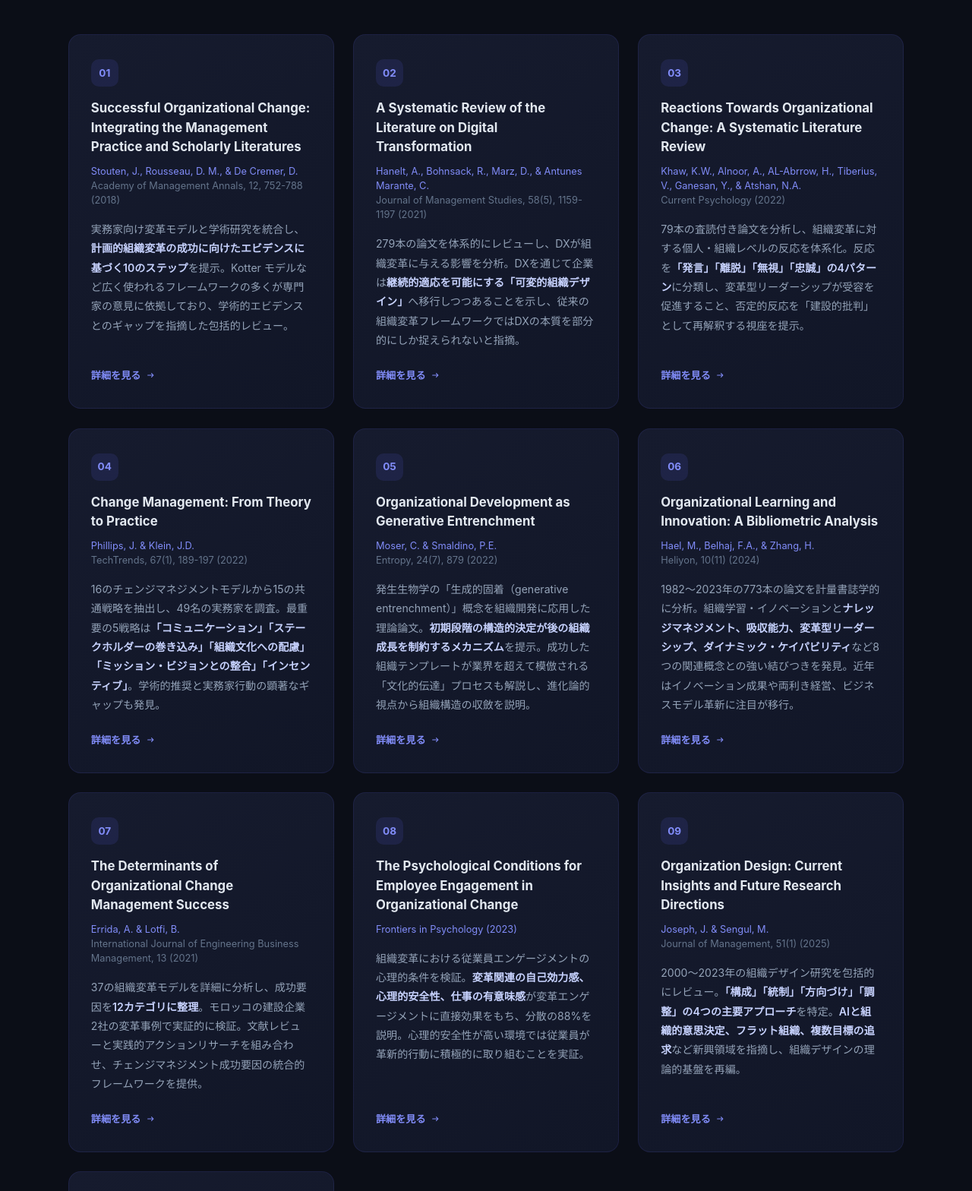
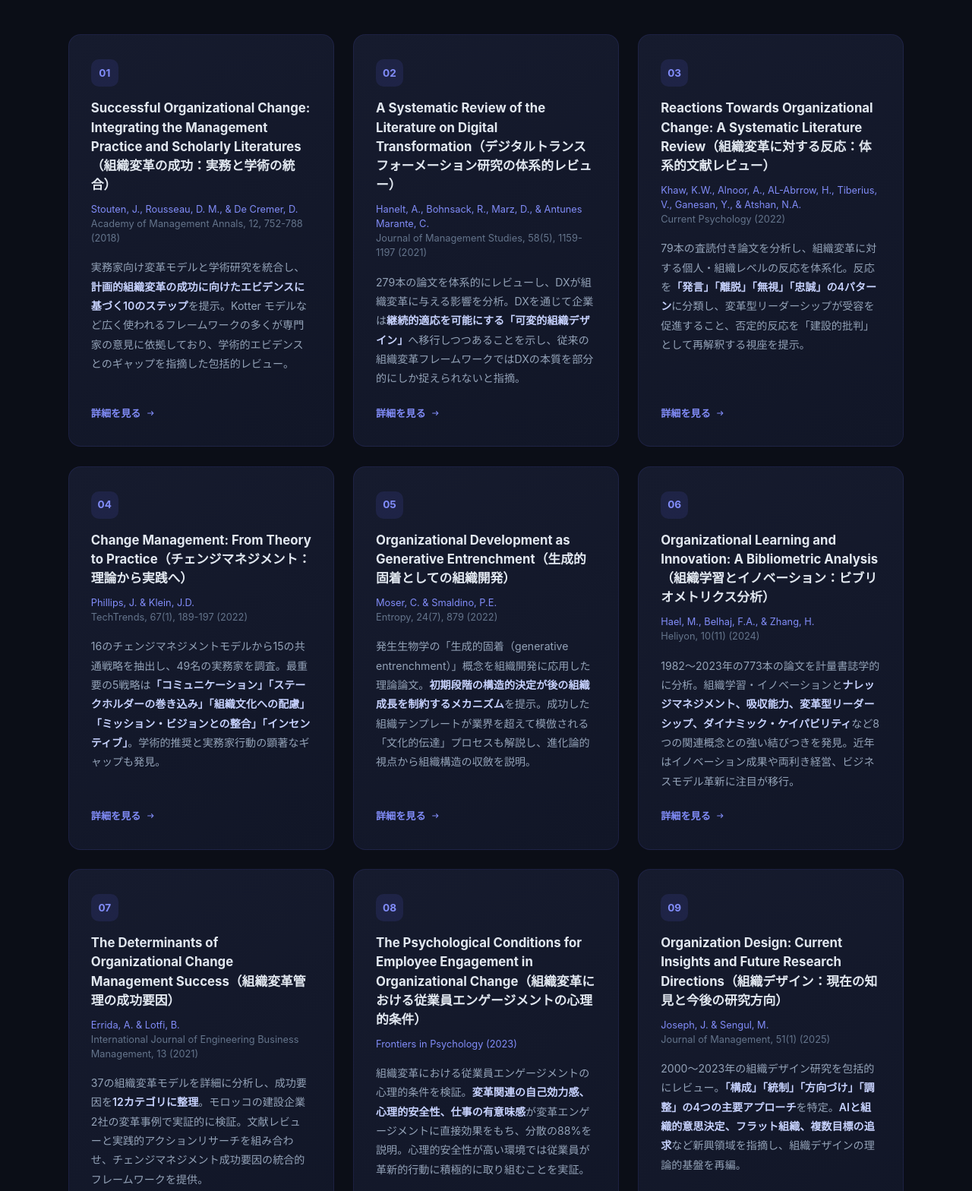
Before and after one commit to kjtcy1982/od-papers-2026, a plain HTML site: page index.html in a window 1280 px wide. Shown: the part 621-2189 px from the top of the page at 76% size. Drawn offline with Linux system fonts and the light colour scheme.

Commit message:
論文タイトルに日本語訳を括弧書きで追加
全ページ（トップ・論文詳細・テーマ別）の論文タイトルに
英語タイトル（日本語タイトル）の形式で日本語訳を併記

Co-Authored-By: Claude Opus 4.6 <noreply@anthropic.com>

```diff
--- a/index.html
+++ b/index.html
@@ -178,7 +178,7 @@
     <!-- 1 -->
     <a class="card" href="papers/01.html">
       <div class="card-num">01</div>
-      <h3>Successful Organizational Change: Integrating the Management Practice and Scholarly Literatures</h3>
+      <h3>Successful Organizational Change: Integrating the Management Practice and Scholarly Literatures（組織変革の成功：実務と学術の統合）</h3>
       <div class="card-meta">
         <span>Stouten, J., Rousseau, D. M., &amp; De Cremer, D.</span><br>
         Academy of Management Annals, 12, 752-788 (2018)
@@ -194,7 +194,7 @@
     <!-- 2 -->
     <a class="card" href="papers/02.html">
       <div class="card-num">02</div>
-      <h3>A Systematic Review of the Literature on Digital Transformation</h3>
+      <h3>A Systematic Review of the Literature on Digital Transformation（デジタルトランスフォーメーション研究の体系的レビュー）</h3>
       <div class="card-meta">
         <span>Hanelt, A., Bohnsack, R., Marz, D., &amp; Antunes Marante, C.</span><br>
         Journal of Management Studies, 58(5), 1159-1197 (2021)
@@ -210,7 +210,7 @@
     <!-- 3 -->
     <a class="card" href="papers/03.html">
       <div class="card-num">03</div>
-      <h3>Reactions Towards Organizational Change: A Systematic Literature Review</h3>
+      <h3>Reactions Towards Organizational Change: A Systematic Literature Review（組織変革に対する反応：体系的文献レビュー）</h3>
       <div class="card-meta">
         <span>Khaw, K.W., Alnoor, A., AL-Abrrow, H., Tiberius, V., Ganesan, Y., &amp; Atshan, N.A.</span><br>
         Current Psychology (2022)
@@ -226,7 +226,7 @@
     <!-- 4 -->
     <a class="card" href="papers/04.html">
       <div class="card-num">04</div>
-      <h3>Change Management: From Theory to Practice</h3>
+      <h3>Change Management: From Theory to Practice（チェンジマネジメント：理論から実践へ）</h3>
       <div class="card-meta">
         <span>Phillips, J. &amp; Klein, J.D.</span><br>
         TechTrends, 67(1), 189-197 (2022)
@@ -242,7 +242,7 @@
     <!-- 5 -->
     <a class="card" href="papers/05.html">
       <div class="card-num">05</div>
-      <h3>Organizational Development as Generative Entrenchment</h3>
+      <h3>Organizational Development as Generative Entrenchment（生成的固着としての組織開発）</h3>
       <div class="card-meta">
         <span>Moser, C. &amp; Smaldino, P.E.</span><br>
         Entropy, 24(7), 879 (2022)
@@ -258,7 +258,7 @@
     <!-- 6 -->
     <a class="card" href="papers/06.html">
       <div class="card-num">06</div>
-      <h3>Organizational Learning and Innovation: A Bibliometric Analysis</h3>
+      <h3>Organizational Learning and Innovation: A Bibliometric Analysis（組織学習とイノベーション：ビブリオメトリクス分析）</h3>
       <div class="card-meta">
         <span>Hael, M., Belhaj, F.A., &amp; Zhang, H.</span><br>
         Heliyon, 10(11) (2024)
@@ -274,7 +274,7 @@
     <!-- 7 -->
     <a class="card" href="papers/07.html">
       <div class="card-num">07</div>
-      <h3>The Determinants of Organizational Change Management Success</h3>
+      <h3>The Determinants of Organizational Change Management Success（組織変革管理の成功要因）</h3>
       <div class="card-meta">
         <span>Errida, A. &amp; Lotfi, B.</span><br>
         International Journal of Engineering Business Management, 13 (2021)
@@ -290,7 +290,7 @@
     <!-- 8 -->
     <a class="card" href="papers/08.html">
       <div class="card-num">08</div>
-      <h3>The Psychological Conditions for Employee Engagement in Organizational Change</h3>
+      <h3>The Psychological Conditions for Employee Engagement in Organizational Change（組織変革における従業員エンゲージメントの心理的条件）</h3>
       <div class="card-meta">
         <span>Frontiers in Psychology (2023)</span>
       </div>
@@ -305,7 +305,7 @@
     <!-- 9 -->
     <a class="card" href="papers/09.html">
       <div class="card-num">09</div>
-      <h3>Organization Design: Current Insights and Future Research Directions</h3>
+      <h3>Organization Design: Current Insights and Future Research Directions（組織デザイン：現在の知見と今後の研究方向）</h3>
       <div class="card-meta">
         <span>Joseph, J. &amp; Sengul, M.</span><br>
         Journal of Management, 51(1) (2025)
@@ -321,7 +321,7 @@
     <!-- 10 -->
     <a class="card" href="papers/10.html">
       <div class="card-num">10</div>
-      <h3>OD Consulting as a Catalyst for Change</h3>
+      <h3>OD Consulting as a Catalyst for Change（変革の触媒としてのODコンサルティング）</h3>
       <div class="card-meta">
         <span>Dryzin-Amit, Y.</span><br>
         Journal of Applied Behavioral Science (2025)
```
Also changed, not shown: papers/01.html (+1 -1 lines), papers/02.html (+1 -1 lines), papers/03.html (+1 -1 lines), papers/04.html (+1 -1 lines), papers/05.html (+1 -1 lines), papers/06.html (+1 -1 lines), papers/07.html (+1 -1 lines), papers/08.html (+1 -1 lines), papers/09.html (+1 -1 lines), papers/10.html (+1 -1 lines), themes/ai-flat-org.html (+2 -2 lines), themes/dx.html (+3 -3 lines), themes/evidence-based.html (+3 -3 lines), themes/evolution.html (+1 -1 lines), 1 more files.
